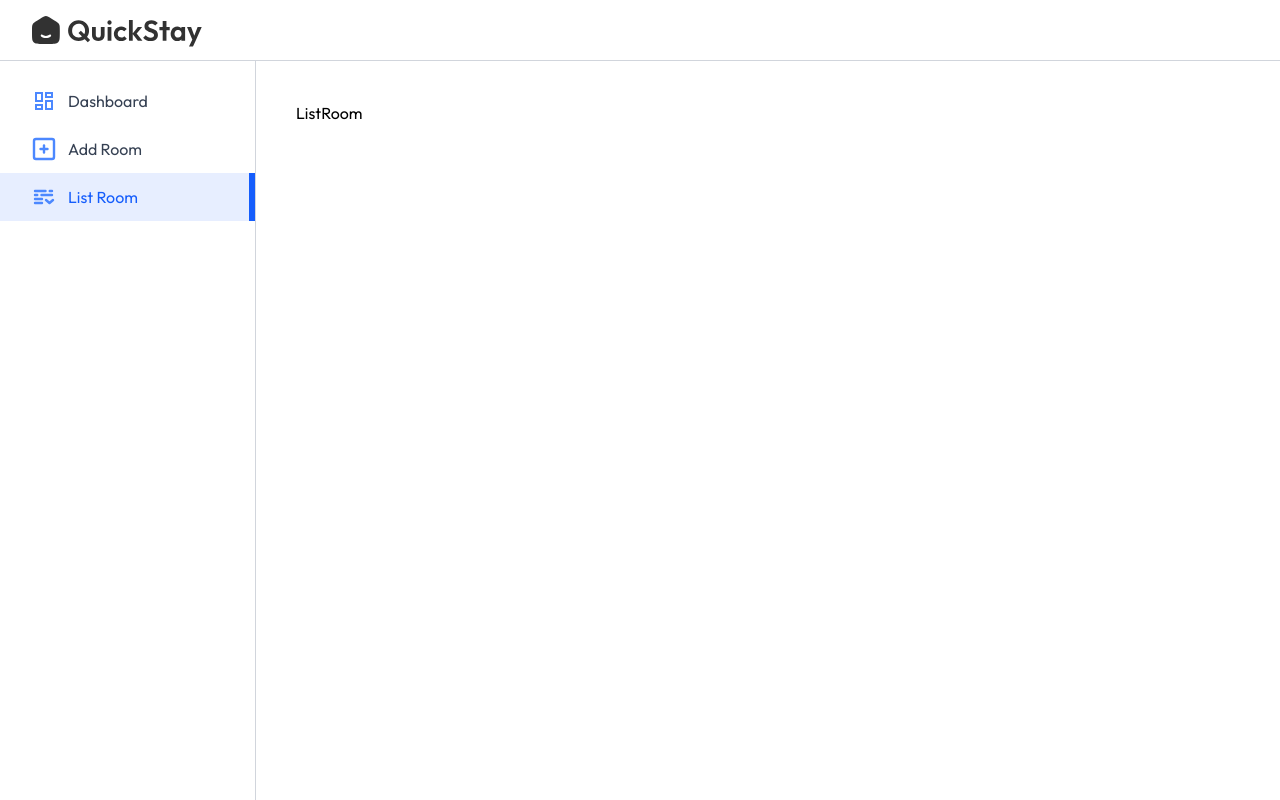
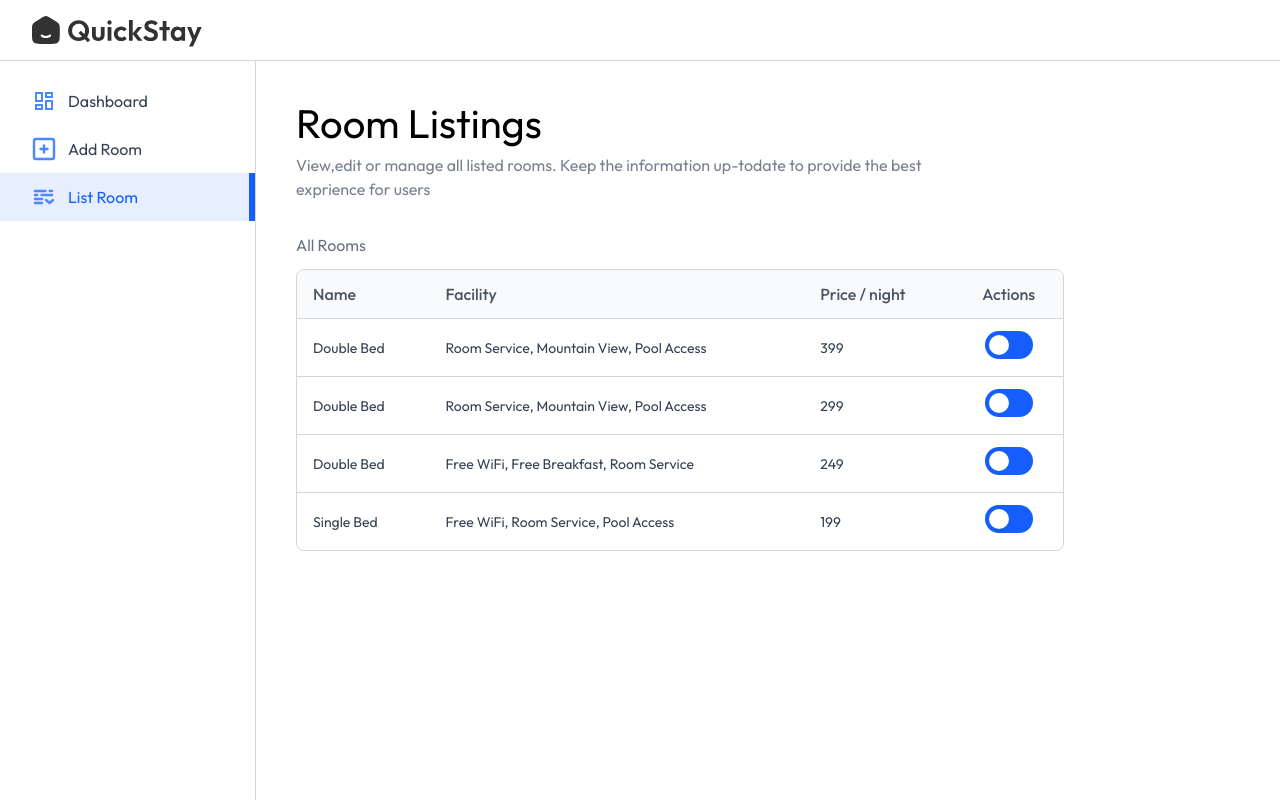
Before and after one commit to deV-12346/Hotel-Booking, a React (Vite) app in the folder Front-end/: page /owner/list-room in a window 1280 px wide. Built offline with nearby package versions, Linux system fonts and the light colour scheme; a web font is replaced by a local one.

Commit message:
Added list of rooms in owner dashboard

```diff
--- a/Front-end/src/Pages/HotelOwner/ListRoom.jsx
+++ b/Front-end/src/Pages/HotelOwner/ListRoom.jsx
@@ -1,8 +1,60 @@
-import React from 'react'
+import React, { useState } from 'react'
+import { roomsDummyData } from '../../assets/assets'
+import Titlte from '../../Components/Titlte'
 
 const ListRoom = () => {
+   const [rooms,setrooms] = useState(roomsDummyData)
   return (
-    <div>ListRoom</div>
+    <div>
+      <Titlte align="left" font="outfit" title="Room Listings"
+      subtitle="View,edit or manage all listed rooms. Keep the information up-todate to provide the best
+      exprience for users" />
+      <p className='text-gray-500 mt-8 '>All Rooms</p>
+      <div className='w-full max-w-3xl text-left border border-gray-300 rounded-lg
+      max-h-80 overflow-y-scroll mt-3'>
+        <table className='w-full'>
+           <thead className='bg-gray-50'>
+                  <tr>
+                      <th className='py-3 px-4 text-gray-600 font-medium'>Name</th>
+                      <th className='py-3 px-4 text-gray-600 font-medium'>Facility</th>
+                      <th className='py-3 px-4 text-gray-600 font-medium'>Price / night</th>
+                      <th className='py-3 px-4 text-gray-600 font-medium text-center'>Actions</th>
+                  </tr>
+            </thead>
+            <tbody className='text-sm'>
+            {rooms.map((item,index)=>(
+               <tr key={index}>
+                  <td className='py-3 px-4 text-gray-700 border-t border-gray-300'>
+                    {item.roomType}
+                  </td>
+
+                  <td className='py-3 px-4 text-gray-700 border-t border-gray-300 max-sm:hidden'>
+                    {item.amenities.join(", ")}
+                  </td>
+
+                   <td className='py-3 px-4 text-gray-700 border-t border-gray-300'>
+                    {item.pricePerNight}
+                  </td>
+
+                   <td className='py-3 px-4 text-red-500 border-t border-gray-300 text-sm
+                   text-center'>
+                    <label className='relative inline-flex items-center cursor-pointer text-gray-900 gap-3'>
+                      <input type="checkbox" className='sr-only peer' checked={item.isAvailable} />
+                      <div className='w-12 h-7 bg-slate-300 rounded-full  peer
+                      peer-checked:bg-blue-600 transition-colors duration-200'>
+                        <span className='dot absolute top-1 left-1 w-5 h-5 bg-white
+                        rounded-full transition-transform duration-200 ease-in-out
+                        peer-checked:translate-x-5'></span>
+                      </div>
+                    </label>
+                  </td>
+               </tr>
+            ))}
+            </tbody>
+        </table>
+
+      </div>
+    </div>
   )
 }
 
```
